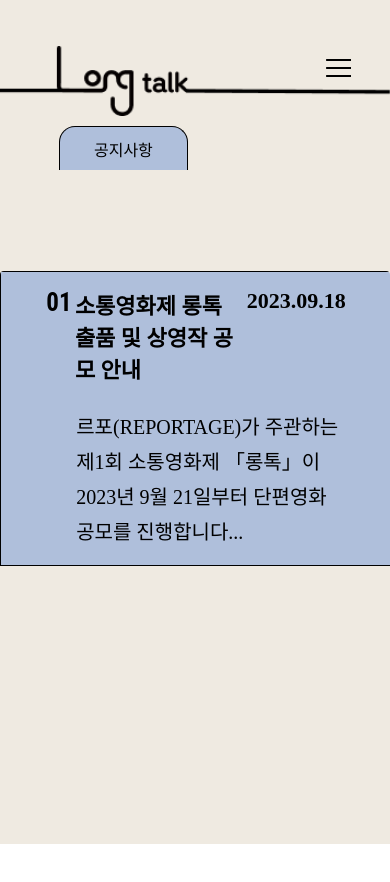
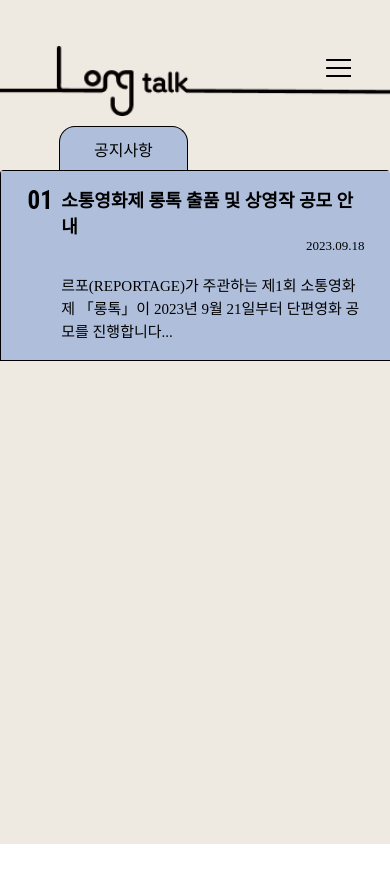
Before and after one commit to hmuri/LongTalk-FE, a React (Create React App) app in the folder longtalk/: page /notice in a window 390 px wide. Shown: the top 882 px of the page. After the commit the page ends 844 px from the top, so only its background shows below. Built offline with nearby package versions, Linux system fonts and the light colour scheme; a web font is replaced by a local one.

Commit message:
feat: 모바일 notice 완성

```diff
--- a/longtalk/src/components/Notice1.tsx
+++ b/longtalk/src/components/Notice1.tsx
@@ -5,7 +5,7 @@ export default function Notice1() {
   return (
     <div>
       <br />
-      <h1>제1회 소통영화제 「롱톡」 안내</h1>
+      <h2>제1회 소통영화제 「롱톡」 안내</h2>
       <br />
       <Text>
         <p>
@@ -35,7 +35,7 @@ export default function Notice1() {
           함께 목소리를 낼 여러분의 많은 관심과 참여 부탁드립니다.
         </p>
         <br />
-        <b>💬 출품작 자격 및 장르 : </b> 다음 조건들을 만족시켜야 함.
+        <b>💬 출품작 자격 및 장르 </b> <div>다음 조건들을 만족시켜야 함.</div>
         <ul>
           <li>러닝타임: 30분 이내의 단편영화</li>
           <li>장르: 극영화, 다큐멘터리</li>
@@ -44,7 +44,6 @@ export default function Notice1() {
             다음 키워드들과 연관 지을 수 있는 영화: 소통, 조명, 연결, 이야기
           </li>
         </ul>
-        <br />
         <p>
           <b>💬 지원서 링크 : </b>
           <a href="https://forms.gle/YYD2PaVN6H2X7XaR8">
--- a/longtalk/src/page/Notice.tsx
+++ b/longtalk/src/page/Notice.tsx
@@ -61,6 +61,7 @@ export default function Notice() {
                       <ContentTitle>{navItems[mainItem][0]} </ContentTitle>
                       <ContentDate>{navItems[mainItem][1]}</ContentDate>
                     </div>
+                    <ContentMbDate>{navItems[mainItem][1]}</ContentMbDate>
                     <br />
                     <div />
                     {selectedItem === mainItem ? null : (
@@ -122,8 +123,8 @@ const MenuContainer = styled.div`
   height: calc(85% - 45px);
   overflow: auto;
   @media ${(props) => props.theme.mobile} {
-    top: 20%;
     position: relative;
+    top: 8%;
   }
 `;
 
@@ -157,6 +158,12 @@ const HeaderBtn = styled.button`
   cursor: pointer;
   width: 100%;
 
+  @media ${(props) => props.theme.mobile} {
+    padding: 2% 5%;
+    font-size: 18px;
+    font-weight: 600;
+  }
+
   font-family: Pretendard Variable;
   font-size: 22px;
   font-style: normal;
@@ -178,13 +185,34 @@ const ContentNumber = styled.div`
 const ContentTitle = styled.div`
   display: flex;
   flex: 0.6;
+  @media ${(props) => props.theme.mobile} {
+    flex: 0.9;
+    justify-content: right;
+  }
 `;
 
 const ContentDate = styled.div`
   display: flex;
   flex: 0.3;
   text-align: right;
+  font-size: 22px;
   justify-content: right;
+  @media ${(props) => props.theme.mobile} {
+    display: none;
+  }
+`;
+const ContentMbDate = styled.div`
+  display: none;
+
+  @media ${(props) => props.theme.mobile} {
+    display: flex;
+    width: 100%;
+    flex: 0.3;
+    text-align: right;
+    justify-content: right;
+    font-size: 13px;
+    font-weight: 400;
+  }
 `;
 
 const ContentShort = styled.div`
@@ -195,6 +223,11 @@ const ContentShort = styled.div`
   font-style: normal;
   font-weight: 400;
   line-height: 35px;
+  @media ${(props) => props.theme.mobile} {
+    font-size: 15px;
+    font-weight: 400;
+    line-height: 23px;
+  }
 `;
 
 const SubHeaderContainer = styled.div<{ active: boolean }>`
@@ -208,5 +241,8 @@ const SubHeaderContainer = styled.div<{ active: boolean }>`
   max-height: ${(props) => (props.active ? "100%" : "0")};
   @media ${(props) => props.theme.mobile} {
     top: 20%;
+    padding-left: 5%;
+    padding-right: 5%;
+    width: 90%;
   }
 `;
```
